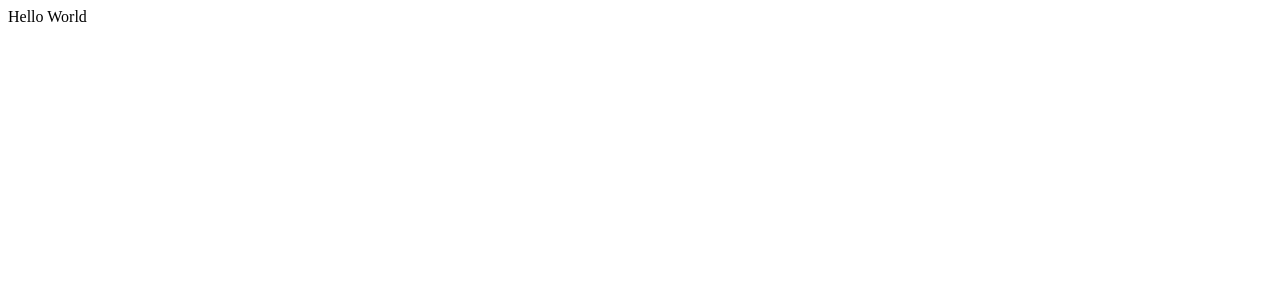
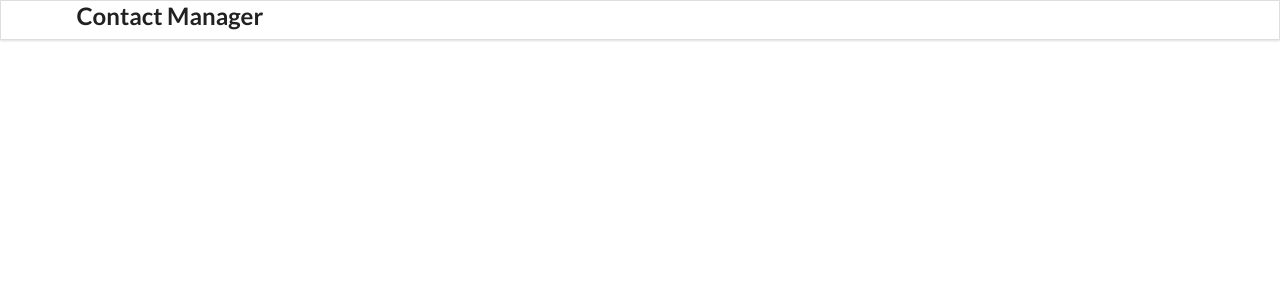
Before and after one commit to TomasGarciaDev/contact-app, a React (Create React App) app: page / in a window 1280 px wide. Shown: the top 300 px of the page. Built offline with nearby package versions, Linux system fonts and the light colour scheme.

Commit message:
Header component set up

```diff
--- a/public/index.html
+++ b/public/index.html
@@ -14,7 +14,7 @@
       manifest.json provides metadata used when your web app is installed on a
       user's mobile device or desktop. See https://developers.google.com/web/fundamentals/web-app-manifest/
     -->
-    <link rel="manifest" href="%PUBLIC_URL%/manifest.json" />
+    <link rel="stylesheet" href="https://cdnjs.cloudflare.com/ajax/libs/semantic-ui/2.4.1/semantic.min.css" integrity="sha512-8bHTC73gkZ7rZ7vpqUQThUDhqcNFyYi2xgDgPDHc+GXVGHXq+xPjynxIopALmOPqzo9JZj0k6OqqewdGO3EsrQ==" crossorigin="anonymous" referrerpolicy="no-referrer" />
     <!--
       Notice the use of %PUBLIC_URL% in the tags above.
       It will be replaced with the URL of the `public` folder during the build.
--- a/src/components/App.js
+++ b/src/components/App.js
@@ -1,9 +1,15 @@
+import React from 'react';
 import './App.css';
+import Header from "./Header";
+import AddContact from "./AddContact";
+import ContactList from "./ContactList";
 
 function App() {
   return (
     <div>
-      Hello World
+      <Header />
+      {/* <AddContact />
+      <ContactList /> */}
     </div>
   );
 }
--- a/src/components/Header.js
+++ b/src/components/Header.js
@@ -0,0 +1,13 @@
+import React from "react";
+
+const Header = () => {
+  return (
+    <div className="ui fixed menu">
+      <div className="ui container center">
+        <h2>Contact Manager</h2>
+      </div>
+    </div>
+  )
+}
+
+export default Header;
```
Also changed, not shown: src/components/AddContact.js (+7 -0 lines).
